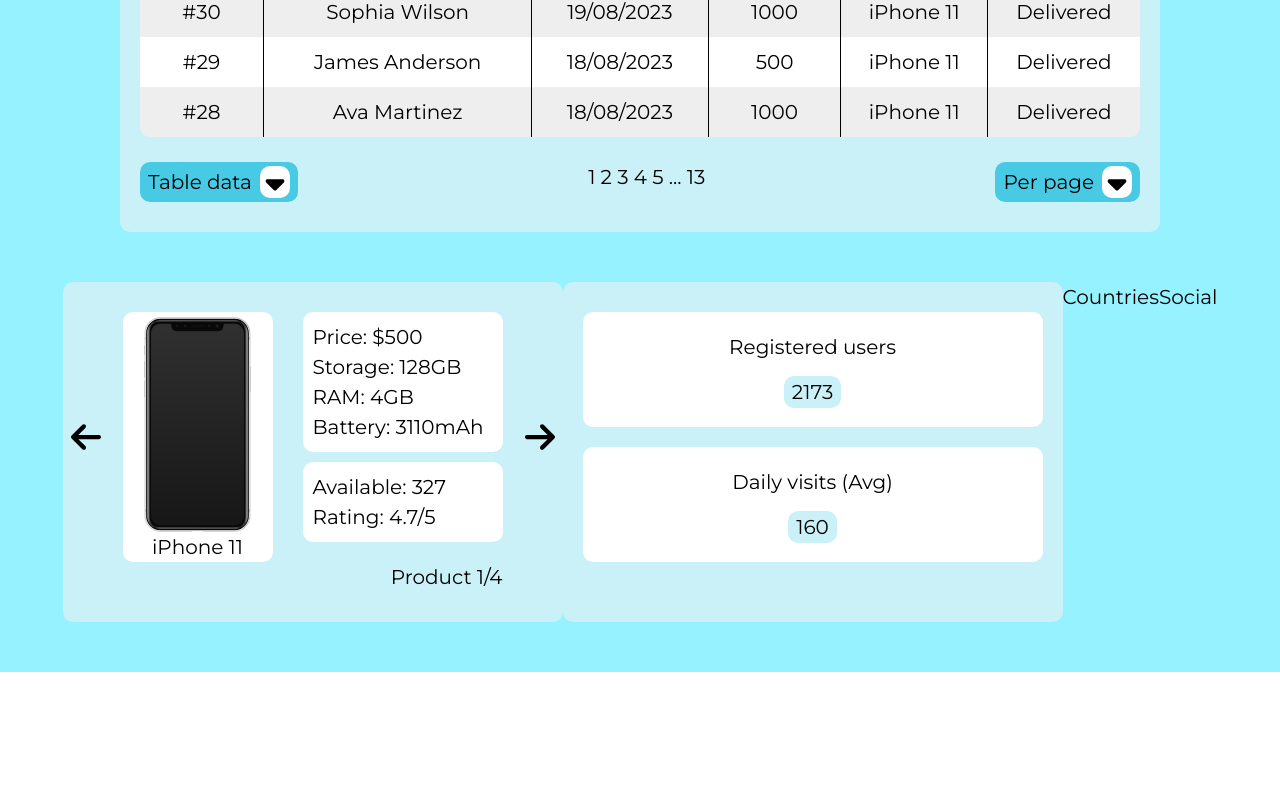
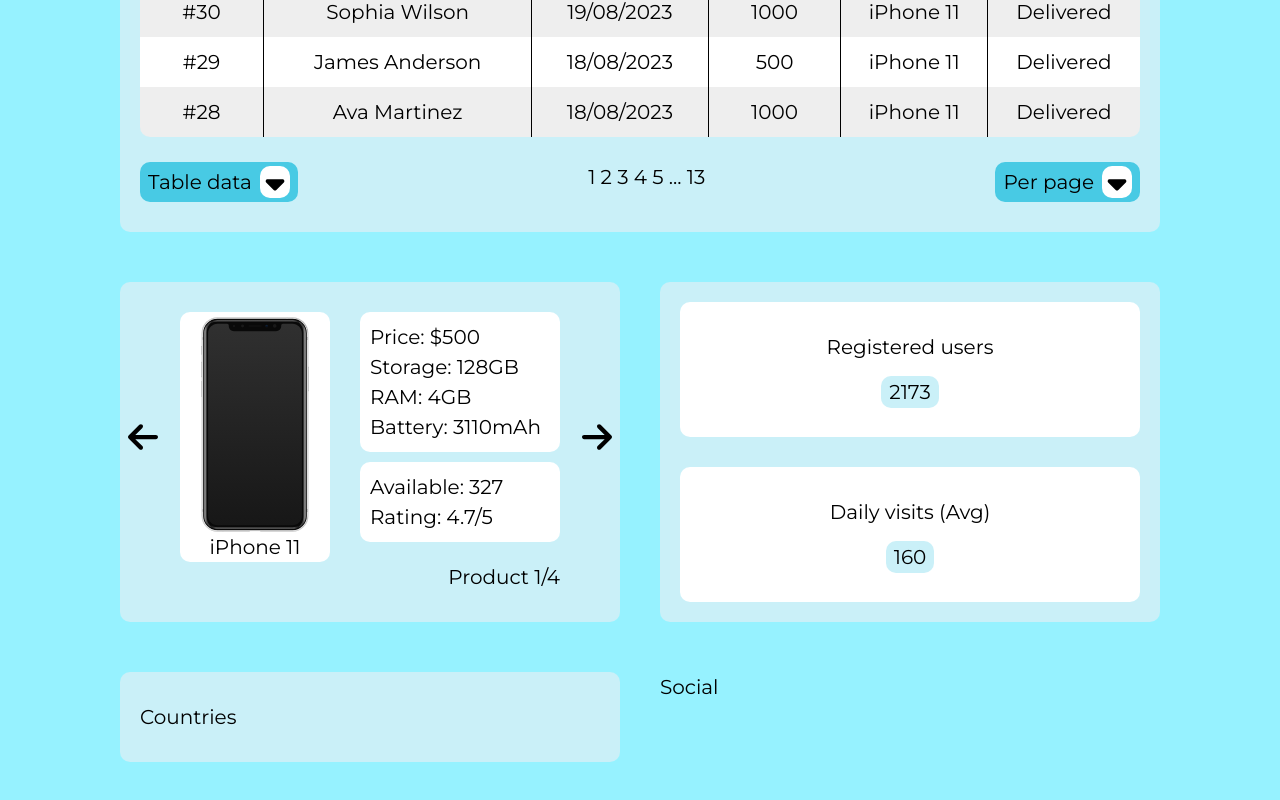
Before and after one commit to lazarevkristijan/sales-dashboard, a React (Vite) app: page / in a window 1280 px wide. Shown: the part 1376-2176 px from the top of the page. Before the commit the page ends 2048 px from the top, so only its background shows below. Built offline with nearby package versions, Linux system fonts and the light colour scheme.

Commit message:
users fix

```diff
--- a/sections/Countries.tsx
+++ b/sections/Countries.tsx
@@ -1,5 +1,8 @@
 const Countries = () => {
-  return <div>Countries</div>
+  return (
+    <div className="light-blue1 py-[30px] rou mb-[50px] w-[500px]">
+      <div className="mx-[20px]">Countries</div>
+    </div>
+  )
 }
-
 export default Countries
--- a/sections/Social.tsx
+++ b/sections/Social.tsx
@@ -1,5 +1,5 @@
 const Social = () => {
-  return <div>Social</div>
+  return <div className="w-[500px]">Social</div>
 }
 
 export default Social
--- a/sections/Users.tsx
+++ b/sections/Users.tsx
@@ -2,16 +2,16 @@ import { RectBtn } from "../components"
 
 const Users = () => {
   return (
-    <div className="light-blue1 py-[30px] rou mb-[50px] w-[500px]">
+    <div className="light-blue1 py-[20px]  rou mb-[50px] w-[500px]">
       <div className="mx-[20px]">
-        <div className="bg-[#fff] text-center py-[20px] rou mb-[20px]">
+        <div className="bg-[#fff] text-center py-[30px] rou mb-[30px]">
           <span className="block mb-[15px]">Registered users</span>
           <RectBtn
             text="2173"
             color="#CAF0F8"
           />
         </div>
-        <div className="bg-[#fff] text-center py-[20px] rou">
+        <div className="bg-[#fff] text-center py-[30px] rou">
           <span className="block mb-[15px]">Daily visits (Avg)</span>
           <RectBtn
             text="160"
--- a/src/App.tsx
+++ b/src/App.tsx
@@ -16,7 +16,7 @@ function App() {
         <Top />
         <Sales />
         <Orders />
-        <div className="flex flex-wrap mx-[10px] lg:mx-auto xs:justify-center justify-between">
+        <div className="max-w-[1040px] flex flex-wrap mx-[10px] lg:mx-auto xs:justify-center lg:justify-between justify-between">
           <Products />
           <Users />
           <Countries />
```
